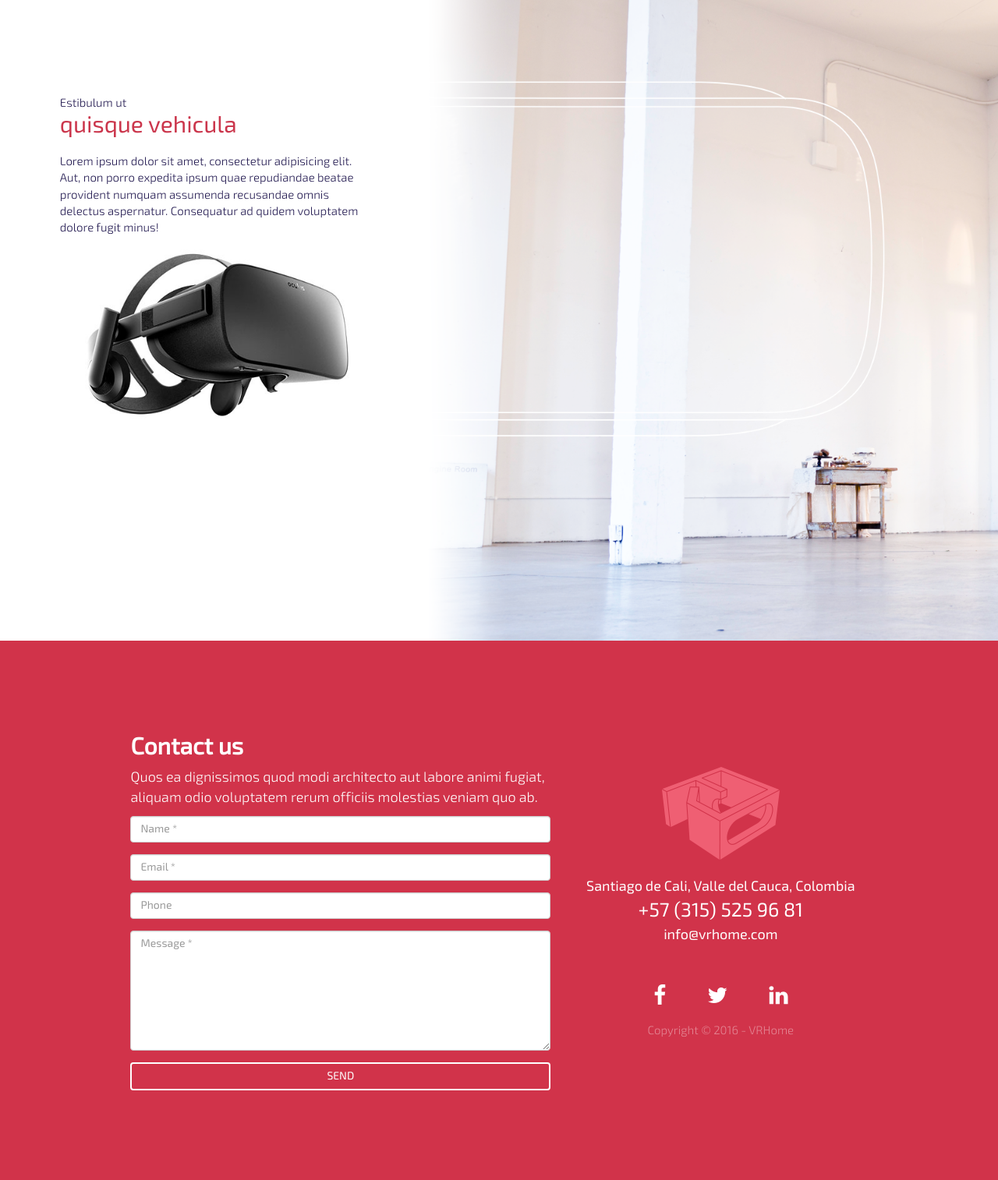
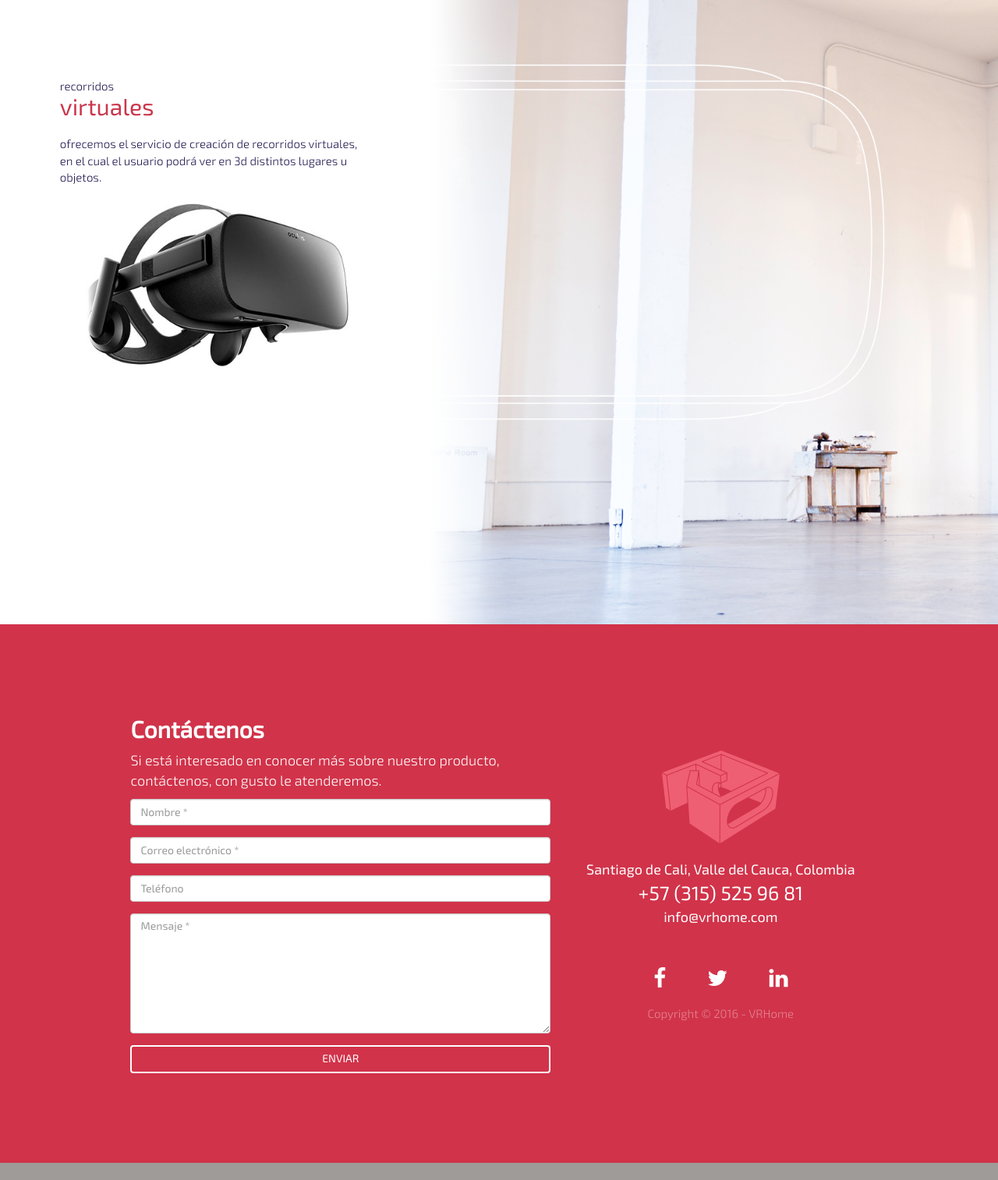
Before and after one commit to swappsco/vrhome, a Django app: page / in a window 1280 px wide. Shown: the part 2380-3894 px from the top of the page at 78% size. After the commit the page ends 3872 px from the top, so only its background shows below. Run offline with Django 3.2, Linux system fonts and the light colour scheme; parts of the project's set-up code (start-up, migrations or seed data) failed here and were passed over; some libraries are stand-ins or nearby versions.

Commit message:
VR-22 updated content

```diff
--- a/vrhome/core/views.py
+++ b/vrhome/core/views.py
@@ -35,7 +35,7 @@ class HomeView(View):
                     'subject': 'VRHOME| contact from ' +
                     form.cleaned_data['name'],
                     'description': message,
-                    'email': settings.DEFAULT_FROM_EMAIL,
+                    'email': form.cleaned_data['email'],
                     'priority': 3,
                     'status': 2
                 },
--- a/vrhome/templates/pages/home.html
+++ b/vrhome/templates/pages/home.html
@@ -8,10 +8,10 @@
       <div class="row">
         <div class="col-xs-12 col-sm-6 col-md-5">
           <div class="text-banner">
-            <h3 class="text-purple m-t-0 m-b-0">Consectetur adipiscing</h3>
-             <h1 class="m-t-0 f-s-45"><strong><span class="text-primary">Nullame pretium</span></strong></h1>
-            <p class="text-purple">Lorem ipsum dolor sit amet, consectetur adipisicing elit. Reprehenderit architecto impedit exercitationem odio, facilis voluptatibus deleniti, rerum odit.</p>
-            <a href="#" class="btn btn-primary-ligth">READ MORE</a>
+            <h3 class="text-purple m-t-0 m-b-0">VR home</h3>
+             <h1 class="m-t-0 f-s-45"><strong><span class="text-primary">{% trans "una nueva experiencia" %}</span></strong></h1>
+            <p class="text-purple">{% trans "con nuevas tecnologías en realidad virtual inmersiva, ofrecemos un servicio para el ámbito de la construcción en el cual podremos recrear su proyecto de una forma más interactiva y práctica." %}</p>
+            <a href="#" class="btn btn-primary-ligth">{% trans "READ MORE" %}</a>
           </div>
         </div>
       </div>
@@ -22,10 +22,10 @@
   <div class="container">
     <div class="row">
       <div class="col-sm-12 col-md-8 col-md-offset-2 p-t-30">
-        <h2 class="text-center m-b-20"><strong>Donec volutpat <span class="text-primary">ornare sapien</span></strong>
+        <h2 class="text-center m-b-20"><strong>{% trans "tecnología" %}<span class="text-primary"> {% trans "oculus rift" %}</span></strong>
         </h2>
         <img src="{% static "images/vrhome-cardboard.png" %}" alt="vrhome" class="center-block img-responsive">
-        <p class="text-center m-t-40 m-b-40">Lorem ipsum dolor sit amet, consectetur adipisicing elit. Voluptatem perspiciatis temporibus, voluptatibus. Recusandae odio nulla, alias, impedit saepe harum ullam voluptatibus voluptatum consequatur hic labore! Commodi consectetur delectus saepe labore.</p>
+        <p class="text-center m-t-40 m-b-40">{% trans "usando este gadget podemos ingresar a mundos virtuales desde la comodidad de una sala u oficina, guiados siempre con un compromiso de alta calidad." %}</p>
         <p class="text-center"><a href="#third-section" class="text-white"><i class="fa fa-arrow-down f-s-35" aria-hidden="true"></i></a></p>
       </div>
     </div>
@@ -34,21 +34,21 @@
 <section class="img-rotate" id="third-section">
   <img src="{% static "images/panorama.jpg" %}" class="reel img-responsive" id="image" data-image="{% static "images/panorama.jpg" %}" data-orientable="true" data-stitched="1652" width="100%">
   <div class="col-sm-4 col-md-4 text-white">
-    <p class="m-0">Estibulum ut</p>
-    <h2 class="text-primary m-0">Quisque vehicula</h2>
-    <p class="m-t-20">Lorem ipsum dolor sit amet, consectetur adipisicing elit. Aut, non porro expedita ipsum quae repudiandae beatae provident numquam assumenda recusandae omnis delectus aspernatur. Consequatur ad quidem voluptatem dolore fugit minus!</p>
+    <p class="m-0">{% trans "ofrecemos la recreación" %}</p>
+    <h2 class="text-primary m-0">{% trans "de cualquier ambiente." %}</h2>
+    <p class="m-t-20">{% trans "Desde ambientes naturales o construcciones, hasta modernas edificaciones o construcciones del pasado, nosotros tenemos la capacidad  de virtualizarla." %}</p>
   </div>
   <div class="text-center text-white" id="drag">
     <img src="{% static "images/drop.png" %}" alt="drop" class="img-responsive center-block">
-    <p>Drag to rotate 360</p>
+    <p>{% trans "Arrastra para rotar 360°" %}</p>
   </div>
 </section>
 <section id="oculus">
   <img class="img-responsive" src="{% static 'images/background3.png' %}" alt="Background">
   <div class="text-oculus">
-    <p class="m-0 text-purple">Estibulum ut</p>
-    <h2 class="text-primary m-0">quisque vehicula</h2>
-    <p class="m-t-20 text-purple">Lorem ipsum dolor sit amet, consectetur adipisicing elit. Aut, non porro expedita ipsum quae repudiandae beatae provident numquam assumenda recusandae omnis delectus aspernatur. Consequatur ad quidem voluptatem dolore fugit minus!</p>
+    <p class="m-0 text-purple">{% trans "recorridos" %}</p>
+    <h2 class="text-primary m-0">{% trans "virtuales" %}</h2>
+    <p class="m-t-20 text-purple">{% trans "ofrecemos el servicio de creación de recorridos virtuales, en el cual el usuario podrá ver en 3d distintos lugares u objetos." %}</p>
     <img id="oculus-img" class="img-responsive hidden-xs" src="{% static 'images/oculus.jpg' %}" alt="Oculus Rift">
   </div>
 
@@ -59,26 +59,26 @@
       <div class="col-sm-10 col-sm-offset-1">
         <div class="row">
           <div class="col-sm-7">
-            <h2 class="text-white">{% trans "Contact us" %}</h2>
+            <h2 class="text-white">{% trans "Contáctenos" %}</h2>
             <p class="text-white">
-              {% trans "Quos ea dignissimos quod modi architecto aut labore animi fugiat, aliquam odio voluptatem rerum officiis molestias veniam quo ab." %}
+              {% trans "Si está interesado en conocer más sobre nuestro producto, contáctenos, con gusto le atenderemos." %}
             </p>
             <form action="" method="POST">
             {% csrf_token %}
               <div class="form-group">
-                  <input type="text" name="name" class="form-control" placeholder="Name * " required>
+                  <input type="text" name="name" class="form-control" placeholder="{% trans 'Nombre *' %}" required>
               </div>
               <div class="form-group">
-                  <input type="email" name="email" class="form-control" placeholder="Email * " required>
+                  <input type="email" name="email" class="form-control" placeholder="{% trans 'Correo electrónico * ' %}" required>
               </div>
               <div class="form-group">
-                  <input type="text" name="phone" class="form-control" placeholder="Phone ">
+                  <input type="text" name="phone" class="form-control" placeholder="{% trans 'Teléfono' %} ">
               </div>
               <div class="form-group">
-                  <textarea name="message" class="form-control" rows="7" placeholder="Message * " required></textarea>
+                  <textarea name="message" class="form-control" rows="7" placeholder="{% trans 'Mensaje *' %}" required></textarea>
               </div>
               <div class="form-group">
-                    <button type="submit" class="btn btn-block">{% trans "Send" %}</button>
+                    <button type="submit" class="btn btn-block">{% trans "Enviar" %}</button>
               </div>
             </form>
           </div>
```
